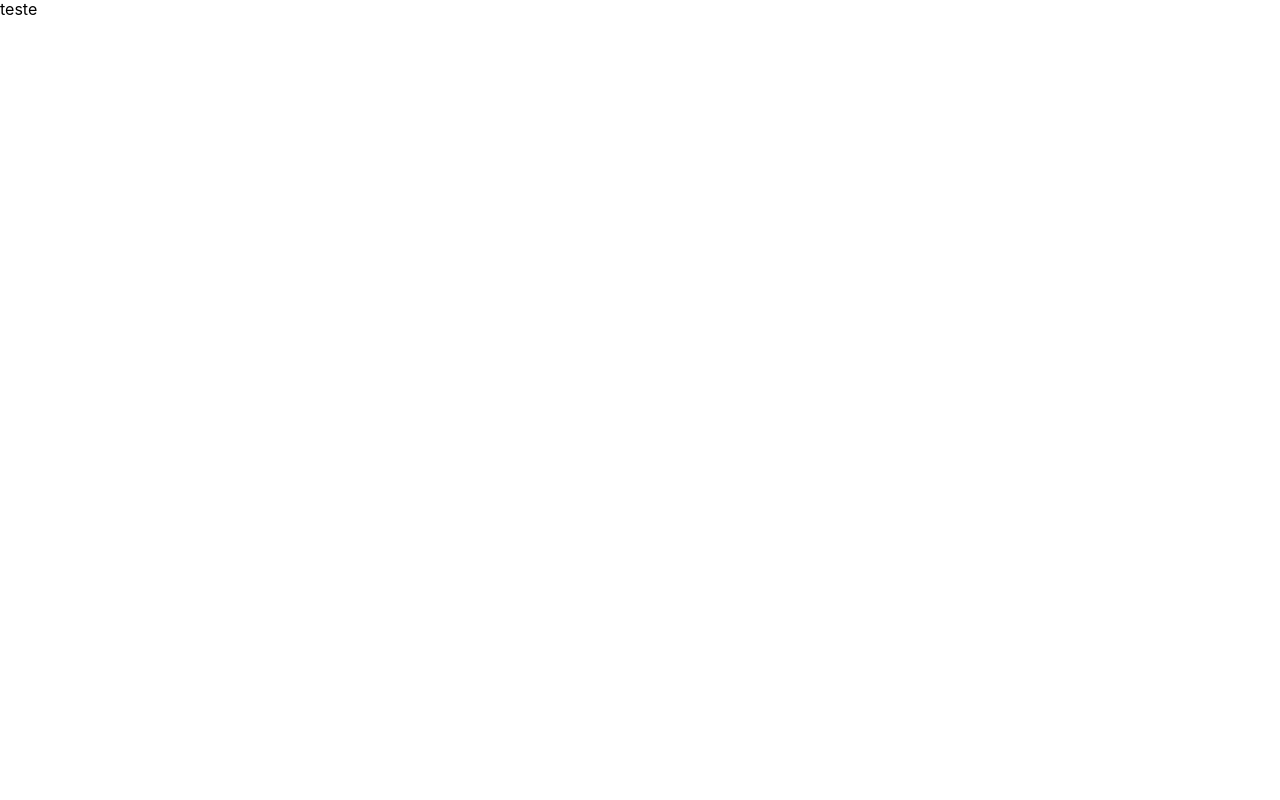
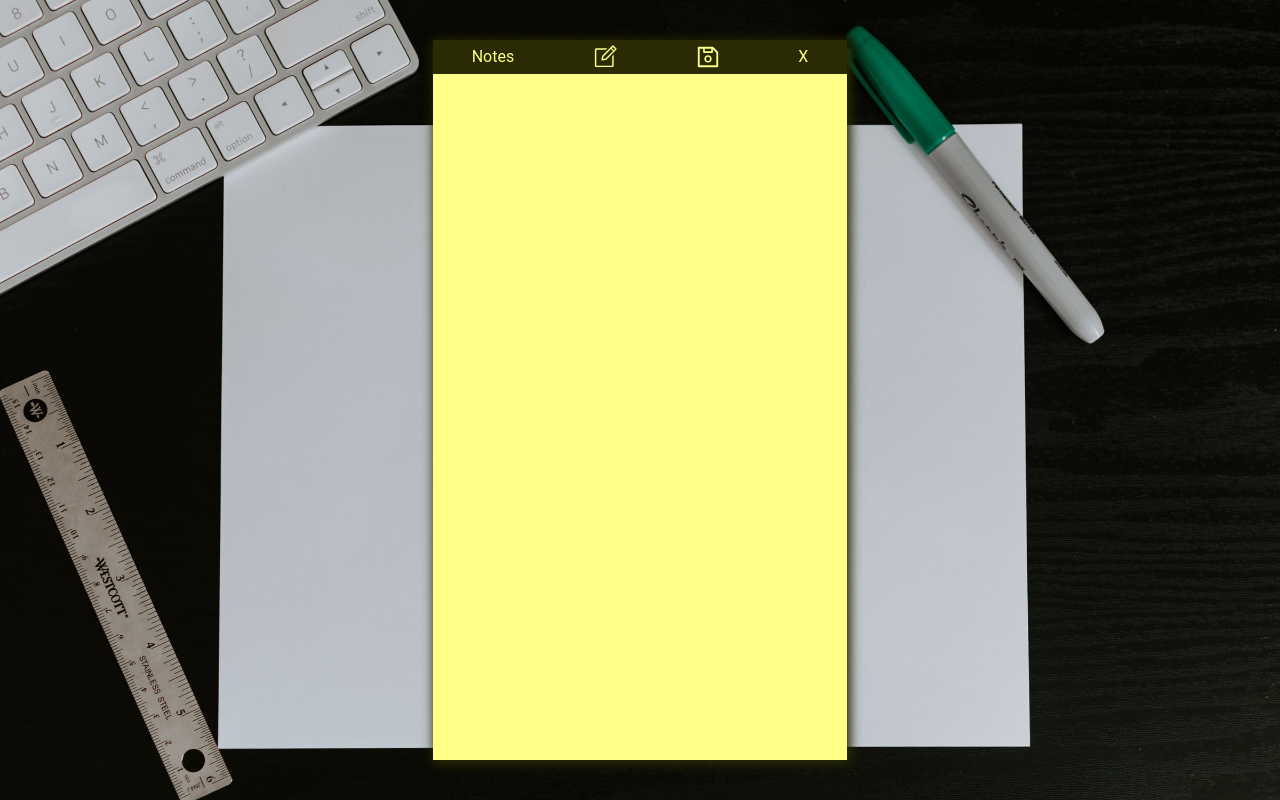
Before and after one commit to jorgelgf/notes, a React (Create React App) app: page / in a window 1280 px wide. Built offline with nearby package versions, Linux system fonts and the light colour scheme.

Commit message:
inserting components

```diff
--- a/src/App.tsx
+++ b/src/App.tsx
@@ -2,8 +2,15 @@ import Header from "./components/header/Header";
 import Layout from "./components/layout/Layout";
 import notes from "./img/notes.svg";
 import save from "./img/save.svg";
+import * as S from "./themes/GlobalStyle";
 function App() {
-  return <div className="app">teste</div>;
+  return (
+    <S.ContainerGlobal>
+      <Layout>
+        <Header title="Notes" info={notes} save={save} exit="X" />
+      </Layout>
+    </S.ContainerGlobal>
+  );
 }
 
 export default App;
--- a/src/components/header/style.tsx
+++ b/src/components/header/style.tsx
@@ -12,6 +12,9 @@ export const Container = styled.header`
   font-family: ${themes.fontFamily};
   font-size: ${themes.fontSizeForm};
   img {
-    background-color: ${themes.colorPrimary};
+    cursor: pointer;
+    :hover {
+      color: black;
+    }
   }
 `;
--- a/src/components/layout/style.tsx
+++ b/src/components/layout/style.tsx
@@ -2,6 +2,8 @@ import styled from "styled-components";
 import { themes } from "../../themes/themes";
 export const Container = styled.div`
   width: 414px;
-  height: 736px;
+  min-height: 90vh;
+  margin: 10px 10px;
   background-color: ${themes.colorPrimary};
+  box-shadow: 2px 2px 10px 2px ${themes.colorSecondary};
 `;
--- /dev/null
+++ b/src/themes/GlobalStyle.tsx
@@ -0,0 +1,12 @@
+import styled from "styled-components";
+import bg from "../img/bgGlobal.jpg";
+export const ContainerGlobal = styled.div`
+  display: flex;
+  align-items: center;
+  justify-content: center;
+  background-image: url(${bg});
+  background-size: cover;
+  background-repeat: no-repeat;
+  min-height: 100vh;
+  width: 100%;
+`;
```
Also changed, not shown: src/img/bgGlobal.jpg (added).
